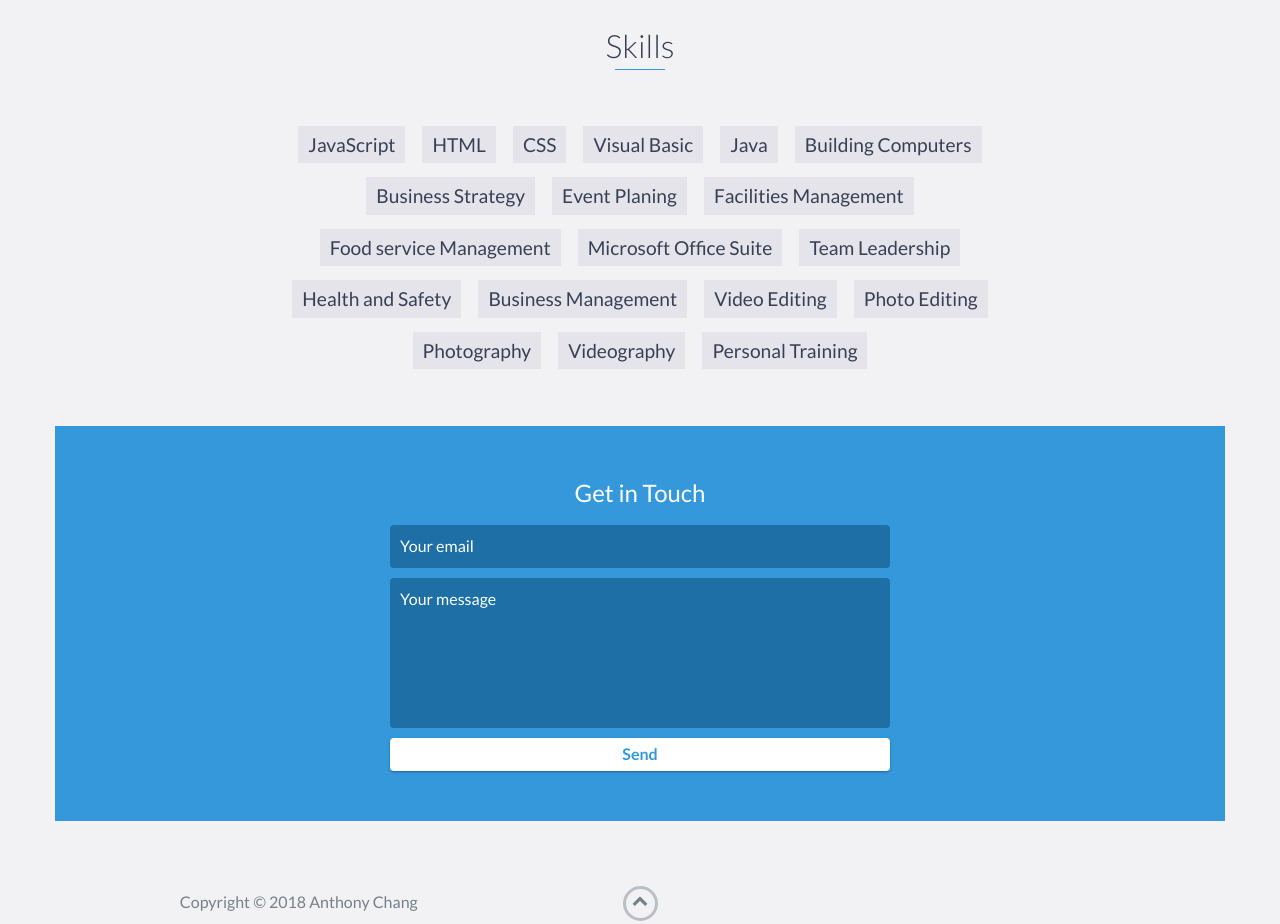
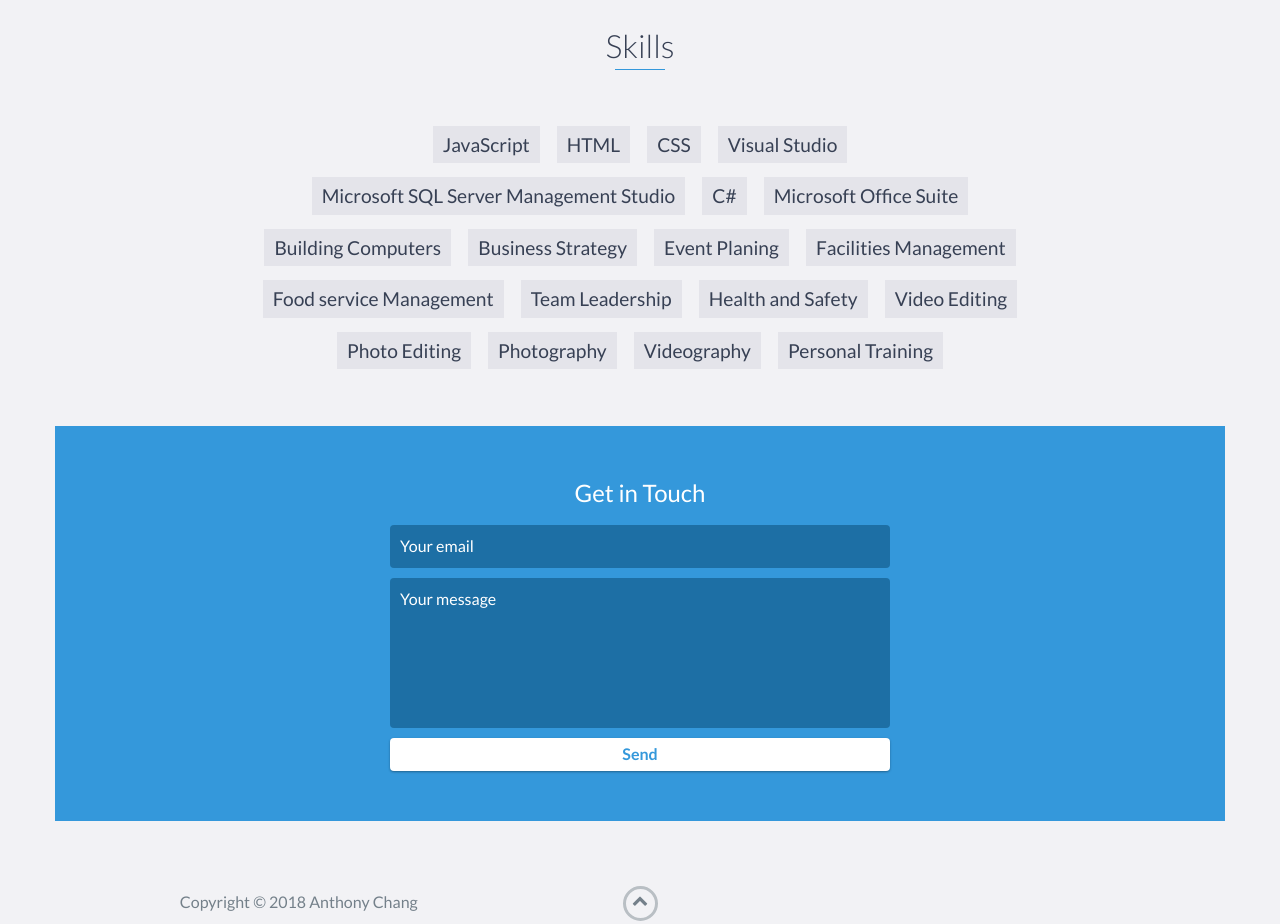
Before and after one commit to AnthonyChang/AnthonyChang.github.io, a website: page index.html in a window 1280 px wide. Shown: the part 2860-3784 px from the top of the page. Drawn offline with nearby package versions, Linux system fonts and the light colour scheme.

Commit message:
Update index.html

```diff
--- a/index.html
+++ b/index.html
@@ -164,17 +164,17 @@
 		<li>JavaScript</li>
 		<li>HTML</li>
 		<li>CSS</li>
-            <li>Visual Basic</li>
-            <li>Java</li>
+		<li>Visual Studio</li>
+		<li>Microsoft SQL Server Management Studio</li>
+		<li>C#</li>
+		<li>Microsoft Office Suite</li>
 		<li>Building Computers</li>
 		<li>Business Strategy</li>
 		<li>Event Planing</li>
 		<li>Facilities Management</li>
 		<li>Food service Management</li>
-			<li>Microsoft Office Suite</li>
 		<li>Team Leadership</li>
 		<li>Health and Safety</li>
-			<li>Business Management</li>
 		<li>Video Editing</li>
 		<li>Photo Editing</li>
 		<li>Photography</li>
```
Lines whose indentation alone changed are shown as unchanged.
